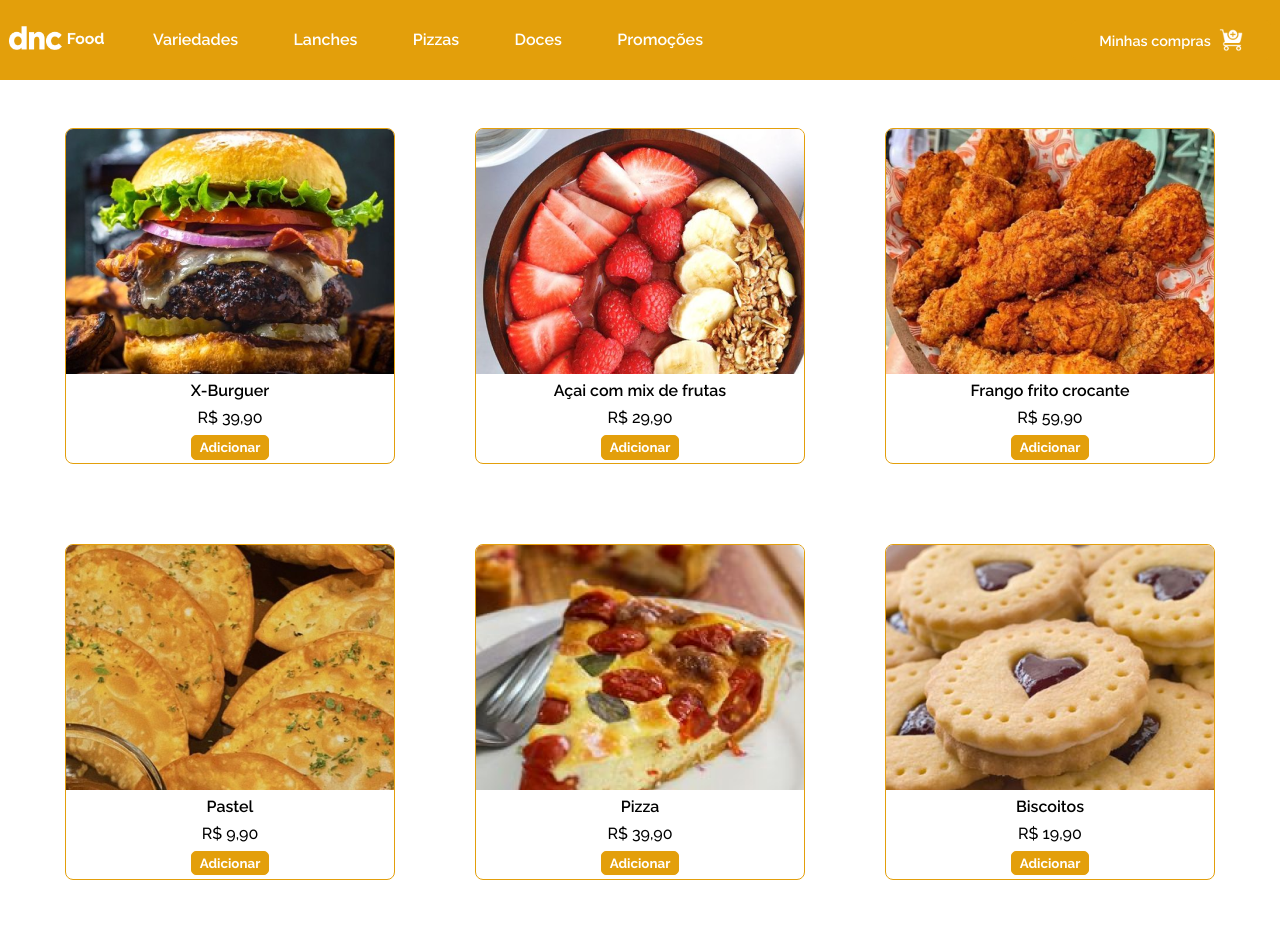
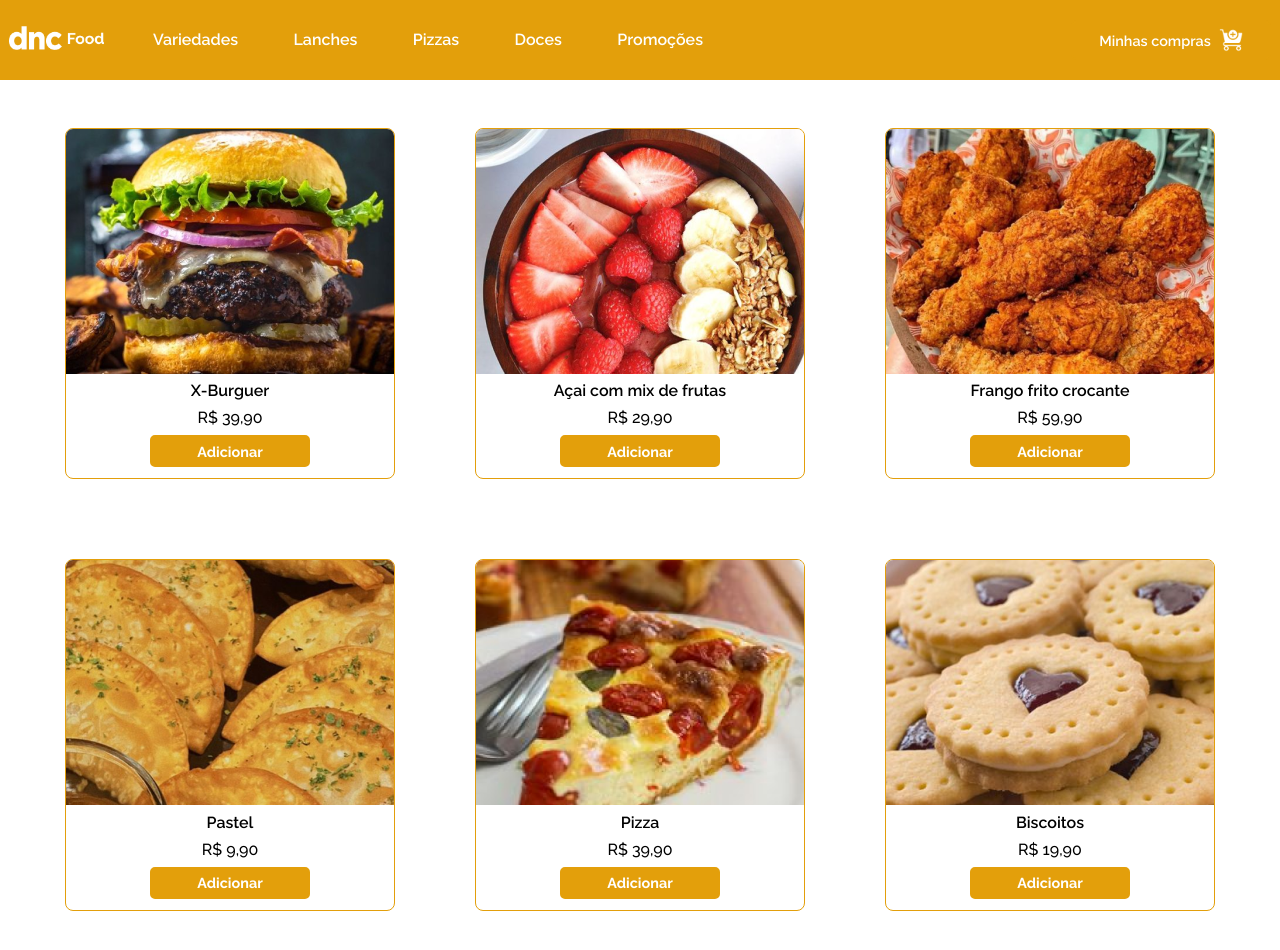
Before and after one commit to osmaclean/dncFoodReact, a React (Vite) app: page / in a window 1280 px wide. Shown: the top 950 px of the page. Before the commit the page ends 928 px from the top, so only its background shows below. Built offline with nearby package versions, Linux system fonts and the light colour scheme.

Commit message:
fix: correction button style

```diff
--- a/src/components/Card/index.scss
+++ b/src/components/Card/index.scss
@@ -15,18 +15,31 @@ $primary-color: #e39f0b;
     padding: .2rem;
     span {
       font-weight: 600;
+      font-size: 1rem;
     }
     p {
+      font-size: 1rem;
       font-weight: 500;
     }
     button {
-      border: 1px solid $primary-color;
+      border: 2px solid $primary-color;
       border-radius: 5px;
       cursor: pointer;
       background-color: $primary-color;
       color: white;
       font-weight: 700;
       padding: .2rem .5rem;
+      width: 50%;
+      font-size: .9rem;
+      height: 4vh;
+      transition: 500ms ease;
+      margin-bottom: .5rem;
+      &:hover {
+        transition: 500ms ease;
+        background-color: transparent;
+        border: 2px solid $primary-color;
+        color: $primary-color;
+      }
     }
   }
 }
```
